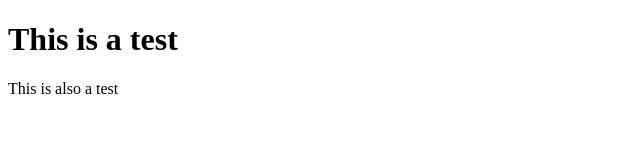
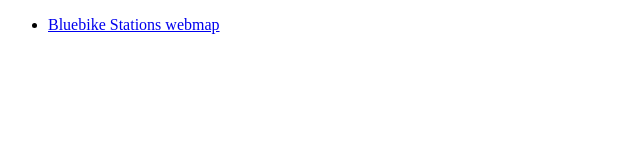
Before and after one commit to pm-white/pm-white.github.io, a plain HTML site: page index.html in a window 1280 px wide. Shown: the whole page, without its empty margins (0-640 px from the left). Drawn offline with Linux system fonts and the light colour scheme.

Commit message:
add project

```diff
--- a/index.html
+++ b/index.html
@@ -3,12 +3,13 @@
 
 <head>
   <meta charset="utf-8">
-  <title>Test Website</title>
+  <title>Phil White</title>
 </head>
 
 <body>
-  <h1>This is a test</h1>
-  <p>This is also a test</p>
+  <ul>
+    <li><a href="https://pm-white.github.io/bluebikes-stations/" target="_blank">Bluebike Stations webmap</a></li>
+  </ul>
 </body>
 
 </html>
```
